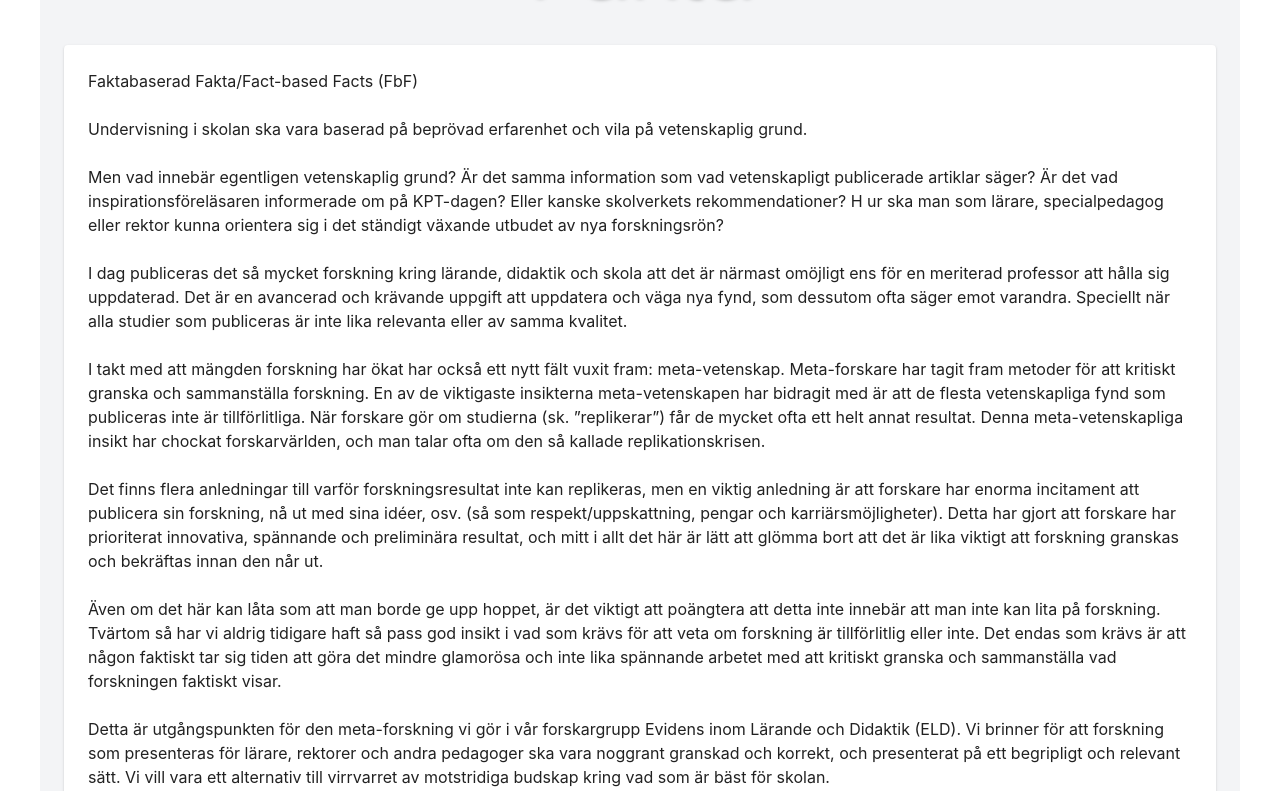
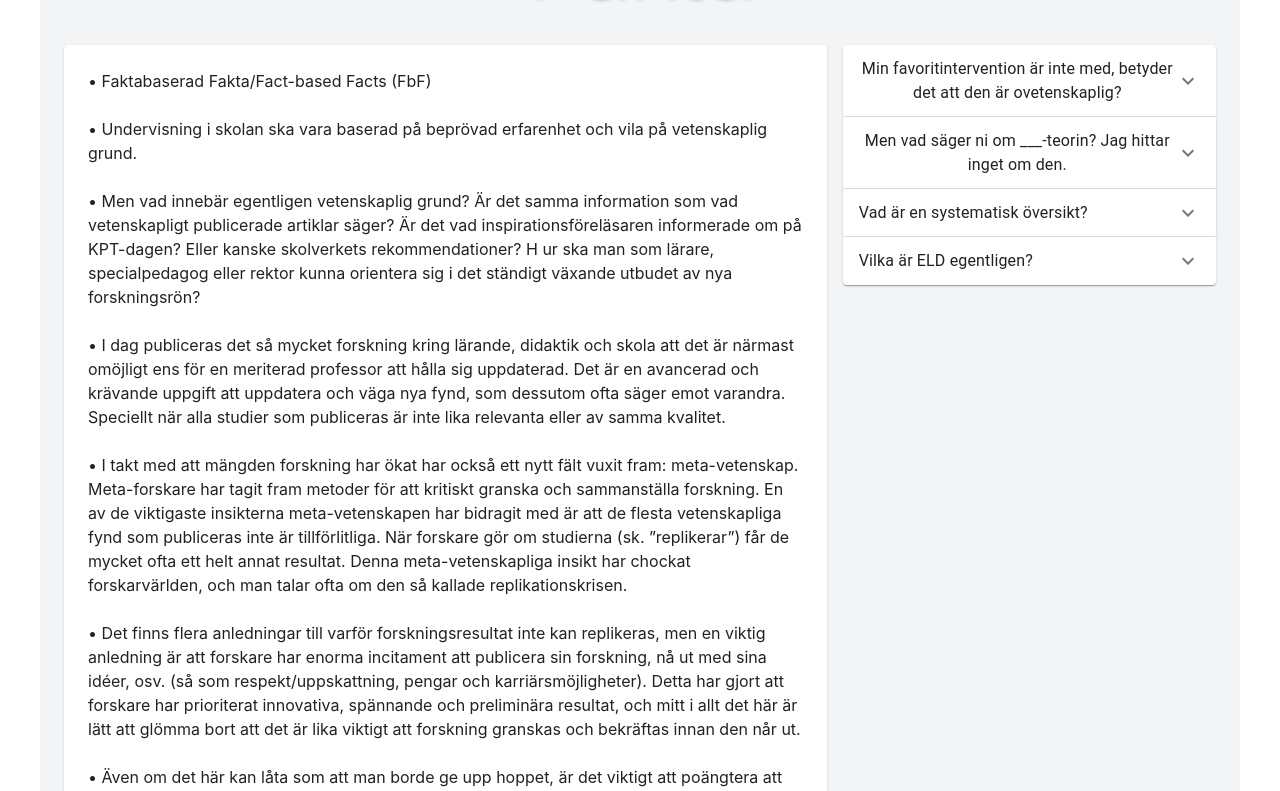
Before and after one commit to Mask1nen/2024-TDDD96-CAMA-BachelorsProject, a React (Vite) app in the folder cama_frontend/: page /FbF in a window 1280 px wide. Shown: the part 269-1060 px from the top of the page. Built offline with nearby package versions, Linux system fonts and the light colour scheme.

Commit message:
436 feat: finiched xx faktabaserad fakta xx

```diff
--- a/cama_frontend/src/pages/FbF/FbFPage.tsx
+++ b/cama_frontend/src/pages/FbF/FbFPage.tsx
@@ -5,6 +5,11 @@ import {Grid, Paper, Box, Typography} from "@mui/material";
 import CAMA_test_icon from "../../assets/images/CAMA_test_icon.png";
 import List from '@mui/material/List';
 import ListItem from '@mui/material/ListItem';
+import Accordion from '@mui/material/Accordion';
+import AccordionSummary from '@mui/material/AccordionSummary';
+import AccordionDetails from '@mui/material/AccordionDetails';
+import ExpandMoreIcon from '@mui/icons-material/ExpandMore';
+
 
 
 import '@mui/material';
@@ -23,39 +28,40 @@ const FbFPage: React.FC = () => {
 
 
         {/*Creats the two blocks for about text and a timeline report, with headline for the timeline*/}
-        <Grid container rowSpacing={8}>
+        {/*<Grid container rowSpacing={0}>*/}
 
-        <Grid item >
+        <Grid container spacing={2} >
+            <Grid item xs={8} sx={{ mb: 3}}>
                 <Paper sx={{p:3, height:'100%'}} style={{ textAlign: 'left' }}>
-                    <p> Faktabaserad Fakta/Fact-based Facts (FbF) </p> <br />
-                    <p> Undervisning i skolan ska vara baserad på beprövad erfarenhet och vila på vetenskaplig grund. </p> <br />
-                    <p> Men vad innebär egentligen vetenskaplig grund? Är det samma information som vad vetenskapligt publicerade artiklar säger?
+                    <p> • Faktabaserad Fakta/Fact-based Facts (FbF) </p> <br />
+                    <p> • Undervisning i skolan ska vara baserad på beprövad erfarenhet och vila på vetenskaplig grund. </p> <br />
+                    <p> • Men vad innebär egentligen vetenskaplig grund? Är det samma information som vad vetenskapligt publicerade artiklar säger?
                         Är det vad inspirationsföreläsaren informerade om på KPT-dagen? Eller kanske skolverkets rekommendationer? H
                         ur ska man som lärare, specialpedagog eller rektor kunna orientera sig i det ständigt växande utbudet av nya forskningsrön? </p> <br />
-                    <p> I dag publiceras det så mycket forskning kring lärande, didaktik och skola att det är närmast omöjligt ens för
+                    <p> • I dag publiceras det så mycket forskning kring lärande, didaktik och skola att det är närmast omöjligt ens för
                         en meriterad professor att hålla sig uppdaterad. Det är en avancerad och krävande uppgift att uppdatera och väga
                          nya fynd, som dessutom ofta säger emot varandra. Speciellt när alla studier som publiceras är inte lika relevanta
                          eller av samma kvalitet.  </p> <br />
-                    <p> I takt med att mängden forskning har ökat har också ett nytt fält vuxit fram: meta-vetenskap.
+                    <p> • I takt med att mängden forskning har ökat har också ett nytt fält vuxit fram: meta-vetenskap.
                         Meta-forskare har tagit fram metoder för att kritiskt granska och sammanställa forskning.
                         En av de viktigaste insikterna meta-vetenskapen har bidragit med är att de flesta vetenskapliga fynd som
                          publiceras inte är tillförlitliga. När forskare gör om studierna (sk. ”replikerar”) får de mycket ofta
                          ett helt annat resultat. Denna meta-vetenskapliga insikt har chockat forskarvärlden,
                           och man talar ofta om den så kallade replikationskrisen. </p> <br />
-                    <p> Det finns flera anledningar till varför forskningsresultat inte kan replikeras, men en viktig
+                    <p> • Det finns flera anledningar till varför forskningsresultat inte kan replikeras, men en viktig
                         anledning är att forskare har enorma incitament att publicera sin forskning, nå ut med sina idéer,
                          osv. (så som respekt/uppskattning, pengar och karriärsmöjligheter). Detta har gjort att forskare har
                           prioriterat innovativa, spännande och preliminära resultat, och mitt i allt det här är lätt att glömma
                           bort att det är lika viktigt att forskning granskas och bekräftas innan den når ut.  </p> <br />
-                    <p> Även om det här kan låta som att man borde ge upp hoppet, är det viktigt att poängtera att detta inte innebär
+                    <p> • Även om det här kan låta som att man borde ge upp hoppet, är det viktigt att poängtera att detta inte innebär
                          att man inte kan lita på forskning. Tvärtom så har vi aldrig tidigare haft så pass god insikt i vad som krävs
                          för att veta om forskning är tillförlitlig eller inte. Det endas som krävs är att någon faktiskt tar sig tiden
                          att göra det mindre glamorösa och inte lika spännande arbetet med att kritiskt granska och sammanställa vad forskningen faktiskt visar.  </p> <br />
-                    <p> Detta är utgångspunkten för den meta-forskning vi gör i vår forskargrupp Evidens inom Lärande och Didaktik (ELD).
+                    <p> • Detta är utgångspunkten för den meta-forskning vi gör i vår forskargrupp Evidens inom Lärande och Didaktik (ELD).
                          Vi brinner för att forskning som presenteras för lärare, rektorer och andra pedagoger ska vara noggrant granskad
                           och korrekt, och presenterat på ett begripligt och relevant sätt. Vi vill vara ett alternativ till virrvarret av
                            motstridiga budskap kring vad som är bäst för skolan.  </p> <br />
-                    <p> Det är också viktigt att poängtera vad vi inte gör. Vi tar inte fram rekommendationer kring hur lärare ska arbeta i skolan,
+                    <p> • Det är också viktigt att poängtera vad vi inte gör. Vi tar inte fram rekommendationer kring hur lärare ska arbeta i skolan,
                          och vi driver inte ideologiska debatter kring hur skolan bör vara organiserad. Vår utgångspunkt är att detta är en uppgift
                           för skolväsendet och att vår roll endast är att leverera ett tydligt kunskapsunderlag som hjälper lärare,
                            rektorer och andra pedagoger i skolan att ta informerade beslut i sitt dagliga arbete.  </p> <br />
@@ -63,17 +69,80 @@ const FbFPage: React.FC = () => {
                 </Paper>
             </Grid>
 
-            <Grid item xs={12} >
-                <Typography variant="h3" style={{ color: 'black' , textShadow: '2px 2px 4px rgba(0, 0, 0, 0.5)' }}> CAMA through the years </Typography>
-                <Paper sx={{p:3, height:'70%'}}>
-                <p>2020: The begining </p> <br />
-                <p>2022: Cool stuff </p> <br />
-                <p>2024: This website </p> <br />
-                </Paper>
+            <Grid item xs={4}>
+                <Accordion>
+                    <AccordionSummary
+                        expandIcon={<ExpandMoreIcon />}
+                        aria-controls="panel1-content"
+                        id="panel1-header"
+                        >
+                        <Typography>Min favoritintervention är inte med, betyder det att den är ovetenskaplig?</Typography>
+                        </AccordionSummary>
+                        <AccordionDetails>
+                        <Typography>
+                        Absolut inte! Det är väldigt viktigt att onämnda teorier/interventioner
+                         inte automatiskt är sämre eller mindre viktiga.
+                        </Typography>
+                    </AccordionDetails>
+                </Accordion>
+
+                <Accordion>
+                    <AccordionSummary
+                        expandIcon={<ExpandMoreIcon />}
+                        aria-controls="panel1-content"
+                        id="panel1-header"
+                        >
+                        <Typography>Men vad säger ni om ___-teorin? Jag hittar inget om den.</Typography>
+                        </AccordionSummary>
+                        <AccordionDetails>
+                        <Typography>
+                        Vi har nog helt enkelt inte kollat upp den än! Detta kan bero på att
+                         det är en relativt ny teori/intervention som det inte har gjorts
+                          någon meta-forskning på än eller så finns det inga systematiska
+                           översikter som passerar vår kvalitetskontroll. <br /> <br />
+
+                        Översikt över de senaste trenderna:  <br />
+                        Kontaktformulär:
+                        </Typography>
+                    </AccordionDetails>
+                </Accordion>
+
+                <Accordion>
+                    <AccordionSummary
+                        expandIcon={<ExpandMoreIcon />}
+                        aria-controls="panel1-content"
+                        id="panel1-header"
+                        >
+                        <Typography>Vad är en systematisk översikt?</Typography>
+                        </AccordionSummary>
+                        <AccordionDetails>
+                        <Typography>
+                            Vad ska stå här???
+                        </Typography>
+                    </AccordionDetails>
+                </Accordion>
+
+                <Accordion>
+                    <AccordionSummary
+                        expandIcon={<ExpandMoreIcon />}
+                        aria-controls="panel1-content"
+                        id="panel1-header"
+                        >
+                        <Typography>Vilka är ELD egentligen?</Typography>
+                        </AccordionSummary>
+                        <AccordionDetails>
+                        <Typography>
+                        Vad ska stå här???
+                        </Typography>
+                    </AccordionDetails>
+                </Accordion>
             </Grid>
+        </Grid>
 
 
-        </Grid>
+        {/* </Grid>  */}
+
+
 
         </Box>
 		);
```
